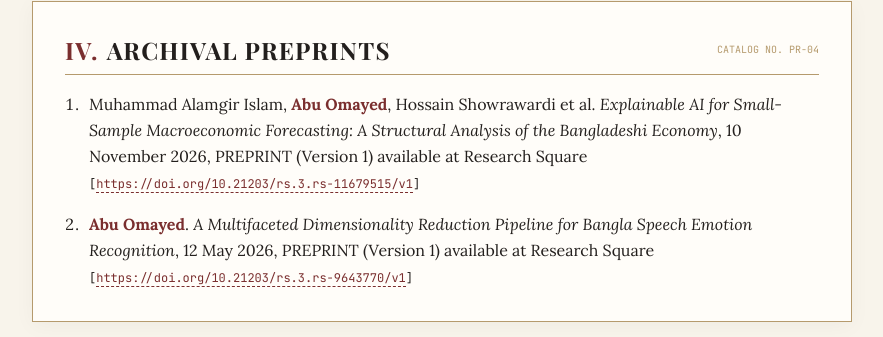
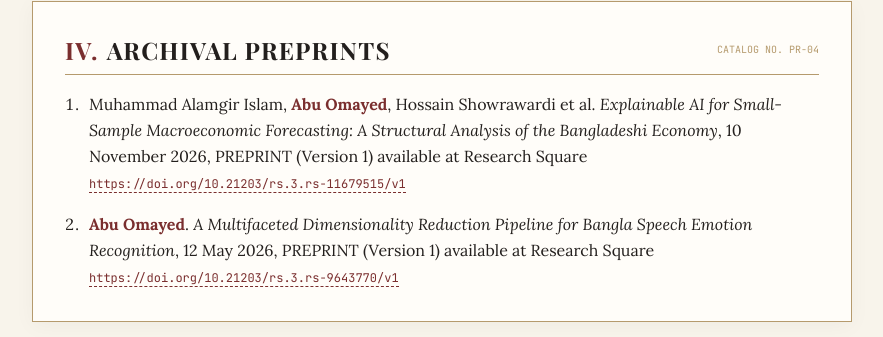
Before and after one commit to aomayed/aomayed.github.io, a plain HTML site: page index.html in a window 1280 px wide. Shown: the part 1659-1996 px from the top of the page, without its empty margins (198-1081 px from the left). Drawn offline with nearby package versions, Linux system fonts and the light colour scheme; a web font is replaced by a local one.

Commit message:
Fix HTML formatting for citation links

```diff
--- a/index.html
+++ b/index.html
@@ -389,10 +389,10 @@
 
             <ol class="list-decimal pl-5 space-y-4 text-sm sm:text-base text-left font-lora">
                 <li class="pl-1 leading-relaxed">
-                    Muhammad Alamgir Islam, <span class="font-bold accent-text">Abu Omayed</span>, Hossain Showrawardi et al. <em>Explainable AI for Small-Sample Macroeconomic Forecasting: A Structural Analysis of the Bangladeshi Economy</em>, 10 November 2026, PREPRINT (Version 1) available at Research Square <span class="citation-bracket-group font-mono text-xs">[<a href="https://doi.org/10.21203/rs.3.rs-11679515/v1" target="_blank" rel="noopener noreferrer" class="monograph-link">https://doi.org/10.21203/rs.3.rs-11679515/v1</a>]</span>
+                    Muhammad Alamgir Islam, <span class="font-bold accent-text">Abu Omayed</span>, Hossain Showrawardi et al. <em>Explainable AI for Small-Sample Macroeconomic Forecasting: A Structural Analysis of the Bangladeshi Economy</em>, 10 November 2026, PREPRINT (Version 1) available at Research Square <span class="citation-bracket-group font-mono text-xs"><a href="https://doi.org/10.21203/rs.3.rs-11679515/v1" target="_blank" rel="noopener noreferrer" class="monograph-link">https://doi.org/10.21203/rs.3.rs-11679515/v1</a></span>
                 </li>
                 <li class="pl-1 leading-relaxed">
-                    <span class="font-bold accent-text">Abu Omayed</span>. <em>A Multifaceted Dimensionality Reduction Pipeline for Bangla Speech Emotion Recognition</em>, 12 May 2026, PREPRINT (Version 1) available at Research Square <span class="citation-bracket-group font-mono text-xs">[<a href="https://doi.org/10.21203/rs.3.rs-9643770/v1" target="_blank" rel="noopener noreferrer" class="monograph-link">https://doi.org/10.21203/rs.3.rs-9643770/v1</a>]</span>
+                    <span class="font-bold accent-text">Abu Omayed</span>. <em>A Multifaceted Dimensionality Reduction Pipeline for Bangla Speech Emotion Recognition</em>, 12 May 2026, PREPRINT (Version 1) available at Research Square <span class="citation-bracket-group font-mono text-xs"><a href="https://doi.org/10.21203/rs.3.rs-9643770/v1" target="_blank" rel="noopener noreferrer" class="monograph-link">https://doi.org/10.21203/rs.3.rs-9643770/v1</a></span>
                 </li>
             </ol>
         </section>
```
